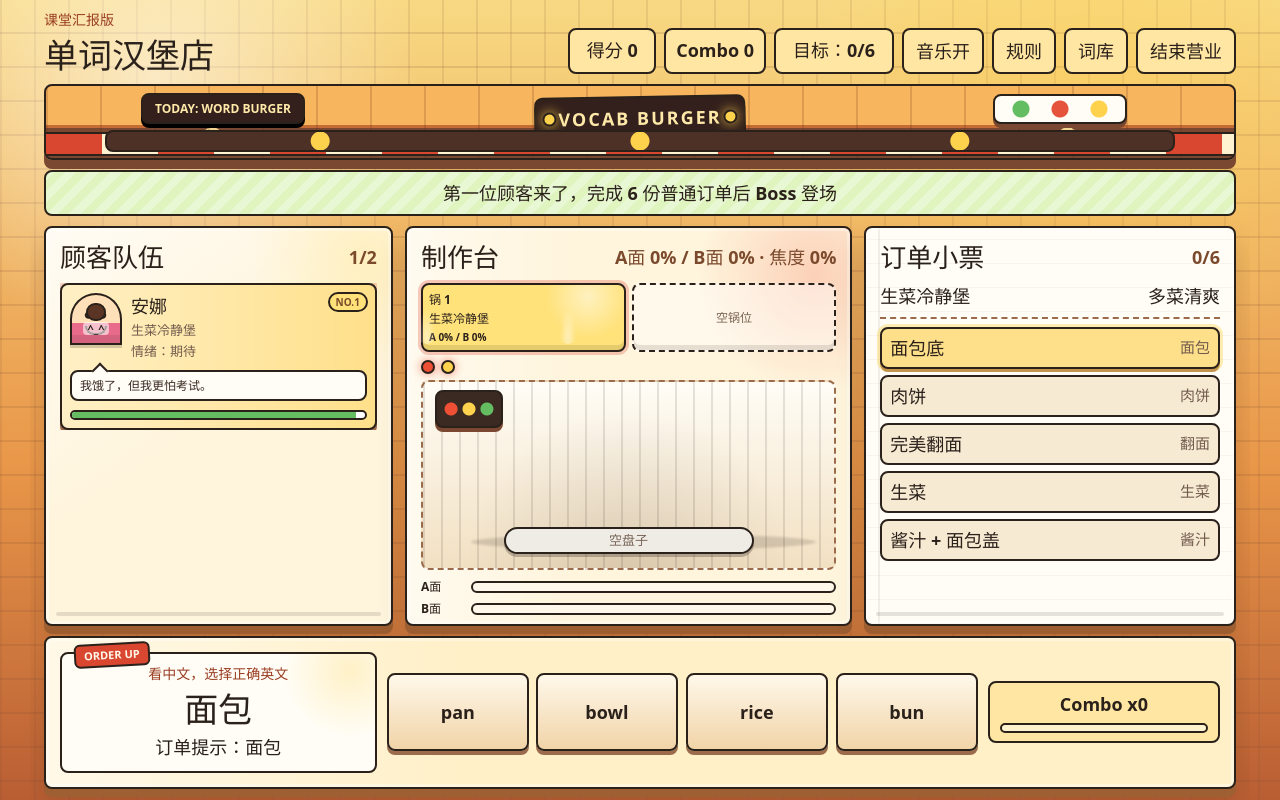
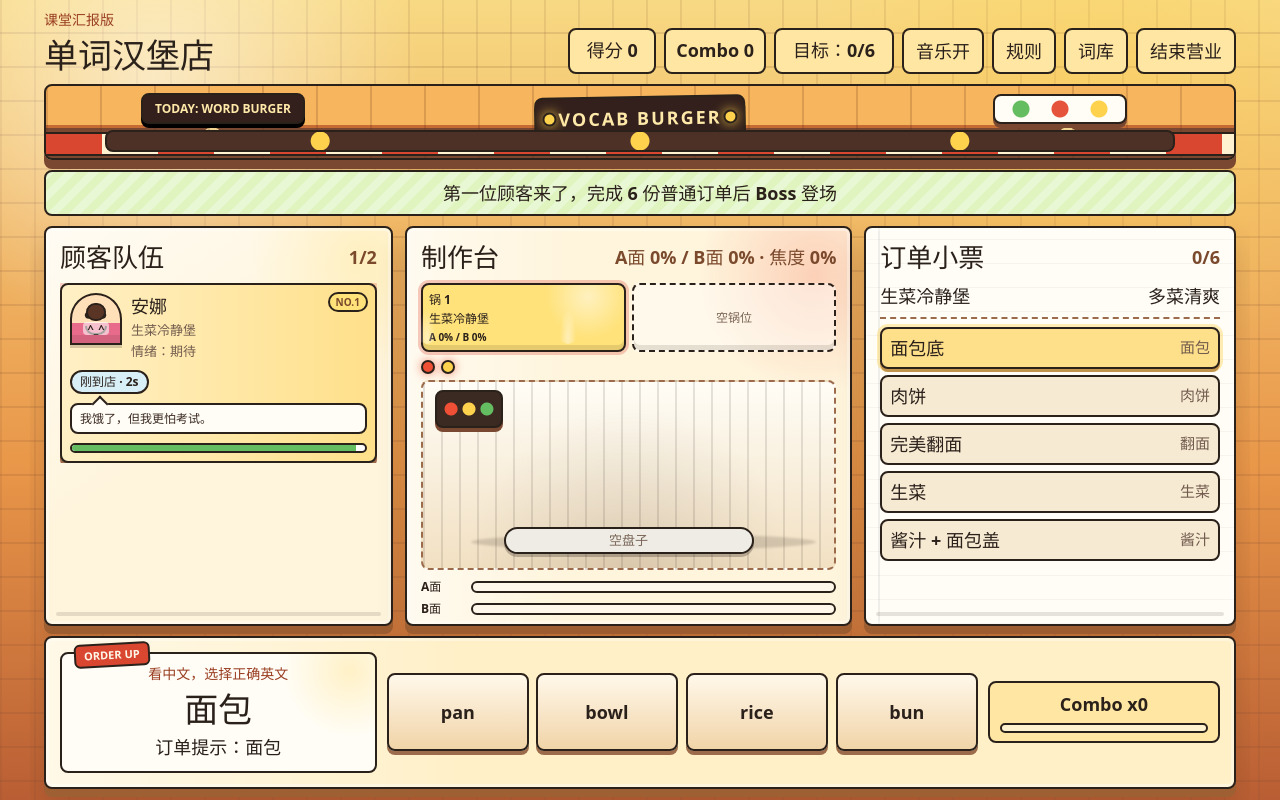
Before and after one commit to 3042535641/vocab-burger-game, a React (Vite) app: page / in a window 1280 px wide. Both pictures are taken after a click on the button "开始营业". Built offline with nearby package versions, Linux system fonts and the light colour scheme.

Commit message:
Show customer urgency stages

```diff
--- a/src/App.css
+++ b/src/App.css
@@ -987,6 +987,37 @@
 .customer-info span {
   color: #725c4e;
   font-size: 13px;
+}
+
+.urgency-badge {
+  align-self: start;
+  justify-self: start;
+  grid-column: 1 / -1;
+  min-height: 24px;
+  padding: 3px 8px;
+  border: 2px solid #2b211b;
+  border-radius: 999px;
+  background: #d9eff8;
+  color: #2b211b;
+  font-size: 12px;
+  font-weight: 1000;
+  line-height: 1.1;
+}
+
+.urgency-badge.waiting {
+  background: #fff0c8;
+}
+
+.urgency-badge.worried {
+  background: #ffe08a;
+  animation: urgency-pop 1.1s steps(2, jump-none) infinite;
+}
+
+.urgency-badge.angry {
+  color: #fff7e8;
+  background: #d94731;
+  box-shadow: 0 0 0 3px rgba(217, 71, 49, 0.18);
+  animation: urgency-pop 680ms steps(2, jump-none) infinite;
 }
 
 .patience-bar {
@@ -3320,6 +3351,18 @@
   }
 }
 
+@keyframes urgency-pop {
+  0%,
+  100% {
+    filter: saturate(1);
+    transform: translateX(0);
+  }
+  50% {
+    filter: saturate(1.45);
+    transform: translateX(2px);
+  }
+}
+
 @keyframes grill-blink {
   0%,
   100% {
--- a/src/components/CustomerQueue.tsx
+++ b/src/components/CustomerQueue.tsx
@@ -1,24 +1,11 @@
 import { memo } from 'react'
 import { maxCustomers } from '../constants/game'
 import type { Customer, Mood } from '../types/game'
-
-const getMood = (customer: Customer): Mood => {
-  const waitedSeconds = customer.maxPatience - customer.patience
-
-  if (customer.patience <= 12) {
-    return 'angry'
-  }
-
-  if (waitedSeconds >= 20) {
-    return 'worried'
-  }
-
-  if (waitedSeconds >= 10) {
-    return 'waiting'
-  }
-
-  return 'happy'
-}
+import {
+  getCustomerMood,
+  getUrgencyLabel,
+  getWaitedSeconds,
+} from '../utils/gameLogic'
 
 const moodLabels: Record<Mood, string> = {
   happy: '期待',
@@ -64,11 +51,13 @@ function CustomerQueue({
       </div>
       <div className="customer-list">
         {customers.map((customer) => {
-          const mood = getMood(customer)
+          const mood = getCustomerMood(customer)
           const patienceRatio = Math.max(
             0,
             Math.round((customer.patience / customer.maxPatience) * 100),
           )
+          const waitedSeconds = getWaitedSeconds(customer)
+          const urgencyLabel = getUrgencyLabel(customer)
 
           return (
             <button
@@ -92,6 +81,9 @@ function CustomerQueue({
                 <span>{customer.recipe.name}</span>
                 <span>情绪：{moodLabels[mood]}</span>
               </span>
+              <span className={`urgency-badge ${mood}`}>
+                {urgencyLabel} · {waitedSeconds}s
+              </span>
               <span className={`speech-bubble ${mood}`}>{customer.speech}</span>
               <span className="patience-bar" aria-label={`耐心 ${patienceRatio}%`}>
                 <span style={{ width: `${patienceRatio}%` }} />
--- a/src/utils/gameLogic.ts
+++ b/src/utils/gameLogic.ts
@@ -6,7 +6,13 @@ import {
   targetRegularServed,
 } from '../constants/game'
 import { words, type WordEntry } from '../data/words'
-import type { AnswerQuestion, BurgerRecipe, BurgerStep, Customer } from '../types/game'
+import type {
+  AnswerQuestion,
+  BurgerRecipe,
+  BurgerStep,
+  Customer,
+  Mood,
+} from '../types/game'
 
 export const customerProfiles = [
   { name: '小明', avatar: 'round' },
@@ -62,13 +68,52 @@ export const bossVictoryLines = [
 export const pickLine = (lines: string[], seed: number) =>
   lines[seed % lines.length]
 
+export const getWaitedSeconds = (customer: Customer) =>
+  customer.maxPatience - customer.patience
+
+export const getCustomerMood = (customer: Customer): Mood => {
+  const waitedSeconds = getWaitedSeconds(customer)
+
+  if (customer.patience <= 12) {
+    return 'angry'
+  }
+
+  if (waitedSeconds >= 20) {
+    return 'worried'
+  }
+
+  if (waitedSeconds >= 10) {
+    return 'waiting'
+  }
+
+  return 'happy'
+}
+
+export const getUrgencyLabel = (customer: Customer) => {
+  const waitedSeconds = getWaitedSeconds(customer)
+
+  if (customer.patience <= 12) {
+    return '快生气了'
+  }
+
+  if (waitedSeconds >= 20) {
+    return '20 秒着急'
+  }
+
+  if (waitedSeconds >= 10) {
+    return '开始催单'
+  }
+
+  return '刚到店'
+}
+
 export const pickRecipe = (id: number, isBoss: boolean) =>
   isBoss
     ? { id: 'boss', name: '终极 Boss 破防堡', tag: '全配方加压' }
     : recipes[id % recipes.length]
 
 export const getWaitingLine = (customer: Customer) => {
-  const waitedSeconds = customer.maxPatience - customer.patience
+  const waitedSeconds = getWaitedSeconds(customer)
 
   if (customer.isBoss) {
     return waitedSeconds >= 20
```
